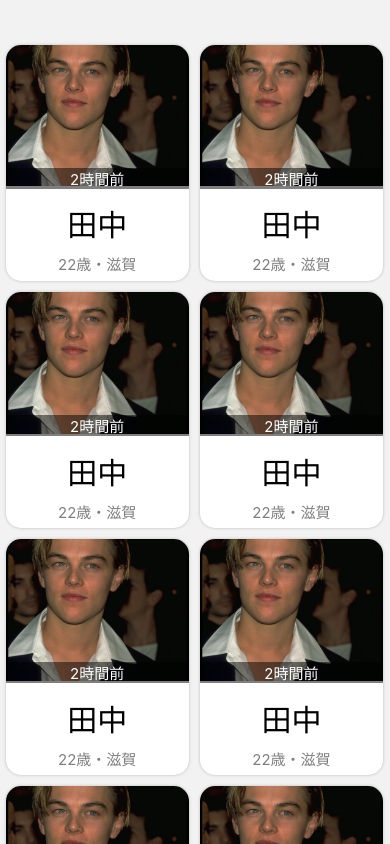
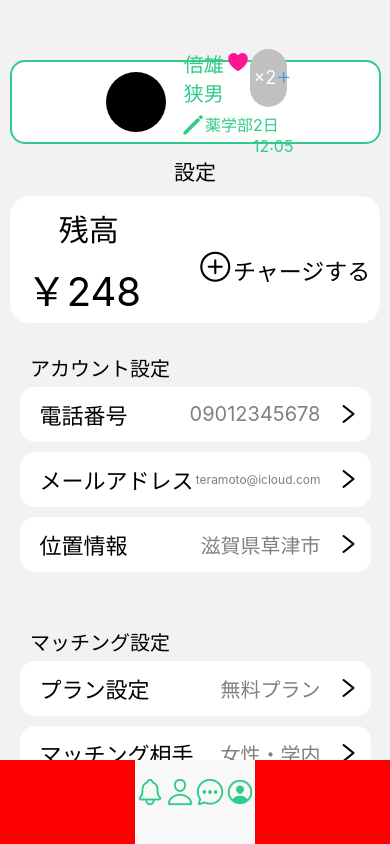
Before and after one commit to show-creater/ritsu-match, a React Native app in the folder frontend/: screen /Friends in a window 390 px wide. Built offline with nearby package versions, Linux system fonts and the light colour scheme; no server answers; the database is empty.

Commit message:
設定画面

```diff
--- a/frontend/src/component/navigator/Home.tsx
+++ b/frontend/src/component/navigator/Home.tsx
@@ -14,6 +14,7 @@ import 'react-native-gesture-handler';
 import { useHome } from '../context/HomeContext';
 import HomeNavigator from './MyPageNavigator';
 import TalkMatchingNavigator from './TalkMatching'; //横スクロールのアニメーションを実装するとき、Talkコンポーネントをこのコンポーネントに置き換える
+import Setting from '../../view/Home/setting';
 
 const Tab = createBottomTabNavigator();
 const Stack = createNativeStackNavigator();
@@ -34,7 +35,7 @@ const Home = () => {
                     ),
                 }}>
                 </Tab.Screen>
-                <Tab.Screen  name='Friends' component={Friends}
+                <Tab.Screen  name='Friends' component={Setting}
                     options={{
                         headerShown:false,
                         tabBarIcon: ({focused}) => (<Ionicons name="person-outline" size={24} color='#30CB89' />
--- a/frontend/src/view/Home/setting.tsx
+++ b/frontend/src/view/Home/setting.tsx
@@ -0,0 +1,203 @@
+import React, {useEffect, useState, useRef} from 'react';
+import { Dimensions, Text, View, StyleSheet, ScrollView, ImageBackground, Image } from 'react-native';
+import { Ionicons } from '@expo/vector-icons';
+import HomeFooter from '../../component/footer/HomeFooter';
+import { AntDesign } from '@expo/vector-icons';
+import { useHome } from '../../component/context/HomeContext'
+import { auth,db,storage } from '../../../firebaseConfig';
+import { arrayUnion, updateDoc, Timestamp, onSnapshot, orderBy, addDoc, doc, getDoc, setDoc , collection, getDocs, getFirestore, query, where } from '@firebase/firestore';
+import { TouchableOpacity } from 'react-native';
+import Friends from './Friends';
+
+const Setting = ({ navigation }) => {
+    const windowHeight = Dimensions.get('window').height;
+    const styles=StyleSheet.create({
+        header: {
+            flexDirection: 'row',
+            margin: 10,
+            borderRadius: 15,
+            borderWidth: 2,
+            borderColor: '#30CB89',
+            height: '10%',
+            alignItems: 'center',
+            justifyContent: 'center',
+            position: 'absolute',
+            width: '95%',
+            top: 50,
+            backgroundColor: 'white',
+            zIndex:1,
+        },
+        icon: {
+            backgroundColor: 'black',
+            borderRadius: 100,
+            height: 60,
+            width: 60,
+            marginLeft: 40,
+            marginRight: 10
+        },
+        informations: {
+            flexDirection: 'column',
+        },
+        NameHeart: {
+            flexDirection: 'row',
+            justifyContent: 'space-between',
+            width: '75%',
+            paddingLeft: '5%',
+            paddingBottom: 5
+        },
+        heart: {
+            flexDirection: 'row',
+            justifyContent: 'flex-end'
+        },
+        heartCount: {
+            backgroundColor: 'silver',
+            width: '60%',
+            borderRadius: 20,
+            alignItems: 'center',
+            flexDirection: 'row',
+            justifyContent: 'space-between',
+            paddingRight: '5%'
+        },
+        FucilityDate: {
+            flexDirection: 'row',
+            justifyContent: 'space-between',
+            width: '70%',
+            paddingLeft: '3%'
+        },
+        money:{
+            height:'100%',
+            width:'95%',
+            backgroundColor:'white',
+            borderRadius: 20,
+        },
+        settingmenu:{
+            width:'100%',
+            height: 1250
+        },
+        settingtext:{
+            fontSize:20,
+            paddingTop:20,
+            paddingLeft:30,
+        },
+        box:{
+            height:55,
+            width:'90%',
+            backgroundColor:'white',
+            borderRadius: 15,
+            marginVertical: 5,
+            alignItems: 'center',
+            flexDirection: 'row',
+        },
+        footer: {
+            position: 'absolute',
+            bottom: 0,
+            height: '10%',
+            justifyContent: 'center',
+            alignItems: 'center',
+            width: '100%',
+            zIndex:1,
+            backgroundColor: 'red'
+        },
+    });
+   return(
+    <View style={{flex: 1}}>
+        <View style={styles.header}>
+            <View style={styles.icon}></View>
+            <View style={styles.informations}>
+                <View style={styles.NameHeart}>
+                    <Text style={{ fontSize: 20, color: '#30CB89' }}>{'倍雄 狭男'}</Text>
+                    <View style={styles.heart}>
+                        <Ionicons name="heart" size={24} color="deeppink" />
+                        <View style={styles.heartCount}>
+                            <Text style={{ fontSize: 18, paddingLeft: '10%', color: 'white' }}>{'×2'}</Text>
+                            <AntDesign name="plus" size={15} color="dodgerblue" />
+                        </View>
+                    </View>
+                </View>
+                <View style={styles.FucilityDate}>
+                    <View style={{ flexDirection: 'row' }}>
+                        <Ionicons name="pencil" size={24} color='#30CB89' />
+                        <Text style={{ fontSize: 16, color: '#30CB89' }}>{'薬学部'}</Text>
+                    </View>
+                    <Text style={{ fontSize: 16, color: '#30CB89' }}>{'2日 12:05'}</Text>
+                </View>
+            </View>
+        </View>
+        <View style={{paddingTop:'40%',justifyContent: "center",alignItems: 'center'}}>
+            <Text style={{fontSize:21,}}>{'設定'}</Text>
+        </View>
+        <View style={{alignItems: 'center',marginVertical: 10,height: '15%'}}>
+            <View style={styles.money}>
+                <Text style={{fontSize: 30,paddingHorizontal: 49,paddingTop: 10}}>{'残高'}</Text>
+                <Text style={{fontSize: 40,paddingHorizontal: 17,paddingTop: 10}}>{'￥248'}</Text>
+                <Text style ={{fontSize: 23,position: 'absolute',top : 57,right: 10}}>{'チャージする'}</Text>
+                <AntDesign style={{position: 'absolute',top : 55,right: 150}}name="pluscircleo" size={30} color="black" />
+            </View>
+        </View>
+        <View style={{}}>
+           <ScrollView>
+                <View style={styles.settingmenu}>
+                    <Text style={styles.settingtext}>{'アカウント設定'}</Text>
+                    <View style={{alignItems: 'center',justifyContent: 'center',marginBottom: 30}}>
+                        <View style={styles.box}>
+                            <Text style={{fontSize: 22,marginHorizontal: 20}}>{'電話番号'}</Text>
+                            <Text style={{position: 'absolute',right: 50,fontSize: 20,color: 'grey'}}>{'09012345678'}</Text>
+                            <AntDesign style={{position: 'absolute',right: 10}}name="right" size={24} color="black" />
+                        </View>
+                        <View style={styles.box}>
+                            <Text style={{fontSize: 22,marginHorizontal: 20}}>{'メールアドレス'}</Text>
+                            <Text style={{position: 'absolute',right: 50,fontSize: 12,color: 'grey'}}>{'teramoto@icloud.com'}</Text>
+                            <AntDesign style={{position: 'absolute',right: 10}}name="right" size={24} color="black" />
+                        </View>
+                        <View style={styles.box}>
+                            <Text style={{fontSize: 22,marginHorizontal: 20}}>{'位置情報'}</Text>
+                            <Text style={{position: 'absolute',right: 50,fontSize: 20,color: 'grey'}}>{'滋賀県草津市'}</Text>
+                            <AntDesign style={{position: 'absolute',right: 10}}name="right" size={24} color="black" />
+                        </View>
+                    </View>
+                    <Text style={styles.settingtext}>{'マッチング設定'}</Text>
+                    <View style={{alignItems: 'center',justifyContent: 'center',marginBottom: 20}}>
+                        <View style={styles.box}>
+                            <Text style={{fontSize: 22,marginHorizontal: 20}}>{'プラン設定'}</Text>
+                            <Text style={{position: 'absolute',right: 50,fontSize: 20,color: 'grey'}}>{'無料プラン'}</Text>
+                            <AntDesign style={{position: 'absolute',right: 10}}name="right" size={24} color="black" />
+                        </View>
+                        <View style={styles.box}>
+                            <Text style={{fontSize: 22,marginHorizontal: 20}}>{'マッチング相手'}</Text>
+                            <Text style={{position: 'absolute',right: 50,fontSize: 20,color: 'grey'}}>{'女性・学内'}</Text>
+                            <AntDesign style={{position: 'absolute',right: 10}}name="right" size={24} color="black" />
+                        </View>
+                        <View style={styles.box}>
+                            <Text style={{fontSize: 22,marginHorizontal: 20}}>{'ブロックリスト'}</Text>
+                            <Text style={{position: 'absolute',right: 50,fontSize: 20,color: 'grey'}}>{''}</Text>
+                            <AntDesign style={{position: 'absolute',right: 10}}name="right" size={24} color="black" />
+                        </View>
+                    </View>
+                    <Text style={styles.settingtext}>{'その他'}</Text>
+                    <View style={{alignItems: 'center',justifyContent: 'center',marginBottom: 20}}>
+                        <View style={styles.box}>
+                            <Text style={{fontSize: 22,marginHorizontal: 20}}>{'利用規約'}</Text>
+                            <Text style={{position: 'absolute',right: 50,fontSize: 20,color: 'grey'}}>{''}</Text>
+                            <AntDesign style={{position: 'absolute',right: 10}}name="right" size={24} color="black" />
+                        </View>
+                        <View style={styles.box}>
+                            <Text style={{fontSize: 22,marginHorizontal: 20}}>{'通報'}</Text>
+                            <Text style={{position: 'absolute',right: 50,fontSize: 20,color: 'grey'}}>{''}</Text>
+                            <AntDesign style={{position: 'absolute',right: 10}}name="right" size={24} color="black" />
+                        </View>
+                    </View>
+                    <View style={{alignItems: 'center',marginVertical: 10}}>
+                        <Text style={{fontSize: 22,marginBottom: 20,color: 'blue'}}>{'ログアウト'}</Text>
+                        <Text style={{fontSize: 22,marginBottom: 20,color: 'red'}}>{'アカウント削除'}</Text>
+                    </View>
+                </View>
+            </ScrollView>
+        </View>
+        <View style={styles.footer}>
+            <HomeFooter navigation={navigation} />
+        </View>
+    </View>
+
+   );
+};
+export default Setting;
```
